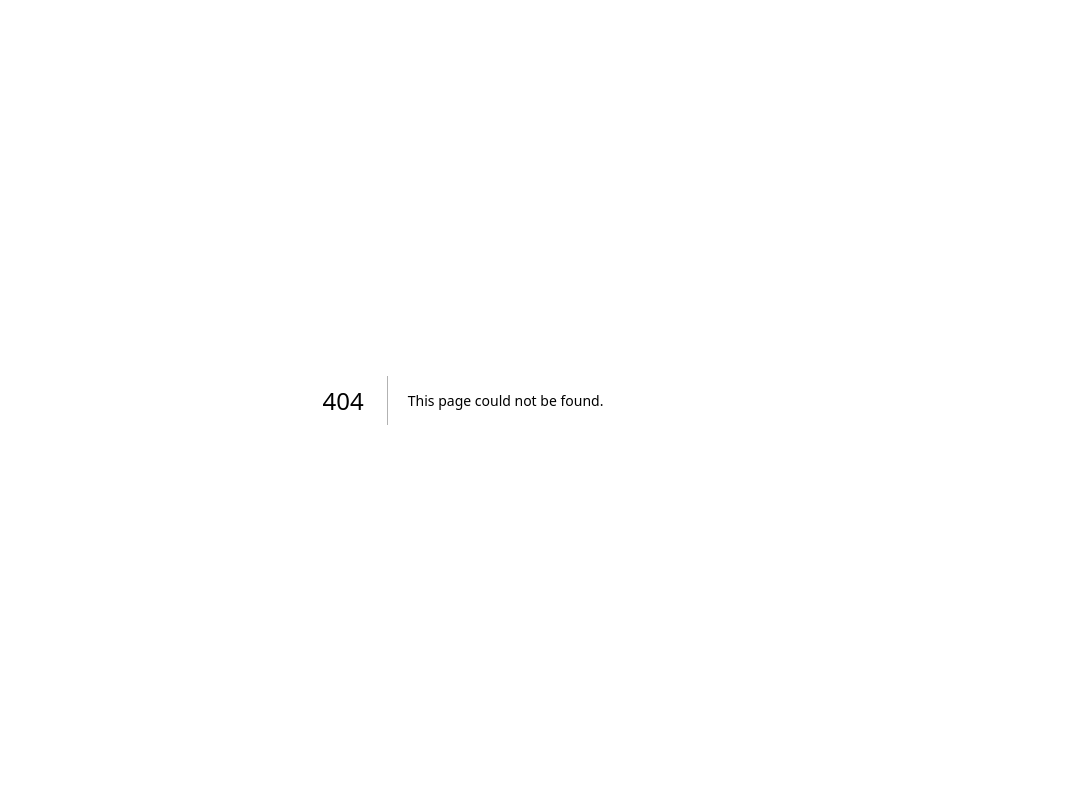
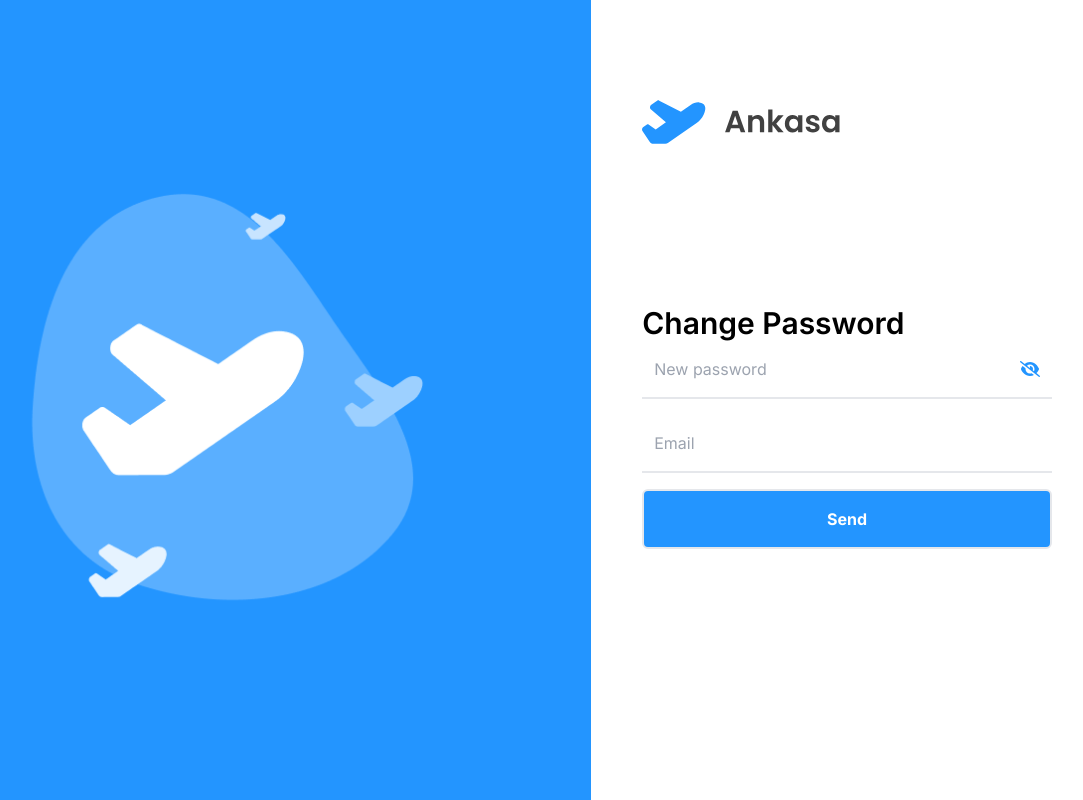
Before and after one commit to mahardhikap/AngkasaWebApp, a Next.js app: page /change-password/1 in a window 1280 px wide. Before the commit this address had no page. Shown: the whole page, without its empty margins (177-1260 px from the left). Built offline with nearby package versions, Linux system fonts and the light colour scheme.

Commit message:
add change password, payment page, change status payment

```diff
--- a/src/app/booking/page.js
+++ b/src/app/booking/page.js
@@ -39,7 +39,6 @@ export default function Booking() {
         }
       );
       setData(response.data.data);
-      console.log('Data booking:', response.data.data);
       toast.success('Get detail booking success!');
     } catch (error) {
       console.error('Error:', error);
--- /dev/null
+++ b/src/app/change-password/[id]/change.css
@@ -0,0 +1,7 @@
+.color-login {
+    background-color: #2395FF;
+}
+
+.color-button-forgot {
+    background-color: #2395FF;
+}
--- /dev/null
+++ b/src/app/change-password/[id]/page.js
@@ -0,0 +1,133 @@
+'use client';
+import Image from 'next/image';
+import './change.css';
+import { ToastContainer, toast } from 'react-toastify';
+import 'react-toastify/dist/ReactToastify.css';
+import React, { useState, useEffect } from 'react';
+import { FontAwesomeIcon } from '@fortawesome/react-fontawesome';
+import { faEyeSlash, faEye } from '@fortawesome/free-solid-svg-icons';
+import Link from 'next/link';
+import { useParams } from 'next/navigation';
+import { useRouter } from 'next/navigation';
+import axios from 'axios';
+
+export default function ChangePassword() {
+  const { id } = useParams();
+  const [token, setToken] = useState(null);
+  const [passwordVisible, setPasswordVisible] = useState(false);
+  const togglePasswordVisibility = () => {
+    setPasswordVisible(!passwordVisible);
+  };
+  const [inputData, setInputData] = useState({
+    request_code: id,
+    new_password: '',
+    email: '',
+  });
+  const router = useRouter();
+
+  const changePassword = async () => {
+    try {
+      const response = await axios.post(
+        `${process.env.NEXT_PUBLIC_BASE_URL}/auth/new_password`,
+        inputData,
+        {
+          headers: {
+            Authorization: `Bearer ${token}`,
+            'Content-Type': 'application/x-www-form-urlencoded',
+          },
+        }
+      );
+      toast.success('Change password success!');
+      if (response) {
+        setTimeout(()=>{
+          router.push('/login');
+        },3000)
+      }
+    } catch (error) {
+      console.log('error when change password', error);
+      toast.error('Change password failed!');
+    }
+  };
+
+  const onChange = (e) => {
+    setInputData({ ...inputData, [e.target.name]: e.target.value });
+  };
+
+  useEffect(() => {
+    if (typeof window !== 'undefined') {
+      setToken(localStorage.getItem('access_token'));
+    }
+  }, []);
+
+  return (
+    <div className="container mx-auto flex flex-wrap h-screen">
+      <div className="flex-auto w-full sm:w-1/3 md:w-2/5 lg:w-3/5 color-login">
+        <div className="flex justify-center items-center h-full">
+          <Image
+            className="sm:w-4/5 md:w-3/5 lg:w-3/5 my-screen"
+            src="/illustration.png"
+            alt="Angkasa-Logo"
+            width={500}
+            height={500}
+          />
+        </div>
+      </div>
+      <div className="flex-auto w-full sm:w-2/3 md:w-3/5 lg:w-2/5 flex flex-col justify-center">
+        <div className="w-4/5 mx-auto">
+          <Image
+            src="/Group_28.svg"
+            width={200}
+            height={100}
+            className="hidden sm:inline md:inline lg:inlin mt-2"
+            alt="image"
+          />
+          <div className="my-10 sm:my-40">
+            <h1 className="font-semibold text-3xl">Change Password</h1>
+            <div className="mb-4 border-b-2 relative">
+              <input
+                className="w-full px-3 py-4 rounded-md bg-transparent outline-none	"
+                type={passwordVisible ? 'text' : 'password'}
+                placeholder="New password"
+                onChange={onChange}
+                value={inputData.new_password}
+                name="new_password"
+              />
+              <button
+                type="button"
+                className="absolute top-1/2 right-3 transform -translate-y-1/2"
+                onClick={togglePasswordVisibility}
+              >
+                {passwordVisible ? (
+                  <FontAwesomeIcon icon={faEye} width={20} color="#2395FF" />
+                ) : (
+                  <FontAwesomeIcon
+                    icon={faEyeSlash}
+                    width={20}
+                    color="#2395FF"
+                  />
+                )}
+              </button>
+            </div>
+            <div className="mb-4 border-b-2">
+              <input
+                className="w-full px-3 py-4 rounded-md bg-transparent outline-none	"
+                type="email"
+                placeholder="Email"
+                name="email"
+                onChange={onChange}
+                value={inputData.email}
+              />
+            </div>
+            <button
+              className="rounded-md color-button-forgot border-solid border-2 w-full p-4 font-bold text-white"
+              onClick={() => changePassword()}
+            >
+              Send
+            </button>
+          </div>
+        </div>
+      </div>
+      <ToastContainer />
+    </div>
+  );
+}
--- a/src/app/forgot/page.js
+++ b/src/app/forgot/page.js
@@ -1,7 +1,41 @@
+'use client'
+import React,{useEffect, useState} from 'react'
 import Image from 'next/image';
 import './forgot.css';
+import { useRouter } from 'next/navigation';
+import axios from 'axios';
+import { ToastContainer, toast } from 'react-toastify';
+import 'react-toastify/dist/ReactToastify.css';
 
-export default function Register() {
+export default function ForgotPassword() {
+  const [inputData, setInputData] = useState({
+    email:'',
+    fe_url:'https://ankasa-web.vercel.app/change-password'
+  })
+  const router = useRouter()
+
+  const sendOTP = async () =>{
+    try {
+      const response = await axios.post(`${process.env.NEXT_PUBLIC_BASE_URL}/auth/forgot_password`, inputData, {
+        headers:{
+          "Content-Type": "application/x-www-form-urlencoded"
+        }
+      })
+      toast.success('Send OTP success, check email!')
+      if (response) {
+        setTimeout(()=>{
+          router.push('/login');
+        },3000)
+      }
+    } catch (error) {
+      console.log('error ketika send OTP', error)
+    }
+  }
+
+  const onChange = (e) => {
+    setInputData({ ...inputData, [e.target.name]: e.target.value });
+  };
+
   return (
     <div className="container mx-auto flex flex-wrap h-screen">
       <div className="flex-auto w-full sm:w-1/3 md:w-2/5 lg:w-3/5 color-login">
@@ -31,9 +65,12 @@ export default function Register() {
                 className="w-full px-3 py-4 rounded-md bg-transparent outline-none	"
                 type="email"
                 placeholder="Email"
+                name='email'
+                onChange={onChange}
+                value={inputData.email}
               />
             </div>
-            <button className="rounded-md color-button-forgot border-solid border-2 w-full p-4 font-bold text-white">
+            <button className="rounded-md color-button-forgot border-solid border-2 w-full p-4 font-bold text-white" onClick={()=>sendOTP()}>
               Send
             </button>
             <div className="my-5">
@@ -42,6 +79,7 @@ export default function Register() {
           </div>
         </div>
       </div>
+      <ToastContainer/>
     </div>
   );
 }
--- a/src/app/login/page.js
+++ b/src/app/login/page.js
@@ -8,6 +8,7 @@ import React, { useState } from 'react';
 import { FontAwesomeIcon } from '@fortawesome/react-fontawesome';
 import { faEyeSlash, faEye } from '@fortawesome/free-solid-svg-icons';
 import { useRouter } from 'next/navigation';
+import Link from 'next/link';
 
 export default function Login() {
   const [errMessage, setErrMessage] = useState('');
@@ -30,15 +31,14 @@ export default function Login() {
           },
         }
       );
-      console.log('Data:', response.data);
-      setErrMessage('')
-      localStorage.setItem("access_token", response.data.data.access_token)
+      setErrMessage('');
+      localStorage.setItem('access_token', response.data.data.access_token);
       toast.success('Login success');
-      setTimeout(()=>{
+      setTimeout(() => {
         router.push('/');
-      },2000)
+      }, 2000);
     } catch (error) {
-      setErrMessage(error)
+      setErrMessage(error);
       console.error('Error:', error);
       toast.error('Login failed');
     }
@@ -72,7 +72,7 @@ export default function Login() {
             width={200}
             height={100}
             className="hidden sm:inline md:inline lg:inlin mt-2"
-            alt='angkasa-logo-small'
+            alt="angkasa-logo-small"
           />
           <div className="my-10 sm:my-40">
             <form onSubmit={postData}>
@@ -120,15 +120,17 @@ export default function Login() {
               </button>
             </form>
             <div className="my-5 text-red-500">
-                <p>{errMessage ? errMessage?.response?.data?.message : ''}</p>
-              </div>
+              <p>{errMessage ? errMessage?.response?.data?.message : ''}</p>
+            </div>
             <div className="my-5">
               <p className="text-center my-3">Did you forgot your password?</p>
             </div>
             <div className="my-5">
-              <p className="text-center my-3 text-color-login">
-                Tap here for reset
-              </p>
+              <Link href={'/forgot'}>
+                <p className="text-center my-3 text-color-login">
+                  Tap here for reset
+                </p>
+              </Link>
             </div>
           </div>
         </div>
--- a/src/app/profile/page.js
+++ b/src/app/profile/page.js
@@ -37,7 +37,6 @@ export default function Profile() {
         }
       );
       setData(response.data.data);
-      console.log('Data profile:', response.data.data);
       toast.success('Get detail profile success!');
     } catch (error) {
       console.error('Error:', error);
@@ -180,7 +179,7 @@ export default function Profile() {
                         <div className="border-b-2 mb-5">
                           <label className="p-3 text-sm">Email</label>
                           <input
-                            defaultValue={data ? data?.email : 'Loading...'}
+                            defaultValue={data?.email}
                             type="email"
                             className="w-full p-3 outline-none"
                           />
@@ -201,7 +200,7 @@ export default function Profile() {
                         <div className="border-b-2 mb-5">
                           <label className="p-3 text-sm">Fullname</label>
                           <input
-                            defaultValue={data ? data?.name : 'Loading...'}
+                            defaultValue={data?.name}
                             type="text"
                             className="w-full p-3 outline-none"
                           />
--- a/src/app/register/page.js
+++ b/src/app/register/page.js
@@ -35,7 +35,6 @@ export default function Register() {
           },
         }
       );
-      console.log('Data:', response.data);
       toast.success('Register success!');
       setTimeout(() => {
         router.push('/verify');
--- a/src/app/ticket/page.js
+++ b/src/app/ticket/page.js
@@ -38,13 +38,12 @@ export default function Ticket() {
         `${process.env.NEXT_PUBLIC_BASE_URL}/airlines/flight-all`,
         {
           headers: {
-            'Content-Type': 'application/json', // Set the Content-Type header
+            'Content-Type': 'application/json',
           },
         }
       );
       setData(response.data.data);
       setLoading(false);
-      console.log('Data:', response.data.data);
       toast.success('Get list flight success!');
     } catch (error) {
       console.error('Error:', error);
@@ -58,7 +57,6 @@ export default function Ticket() {
         `${process.env.NEXT_PUBLIC_BASE_URL}/airlines/flight?facilities=${reqFacility}&airlineId=${reqAirline}&minPrice=${reqMinPrice}&maxPrice=1000`
       );
       setFilter(response.data.data);
-      console.log('Data filter:', response.data.data);
     } catch (error) {
       console.error('Error:', error);
     }
```
Also changed, not shown: src/app/booking/[id]/page.js (+3 -7 lines), src/app/ticket/[id]/page.js (+0 -10 lines).
